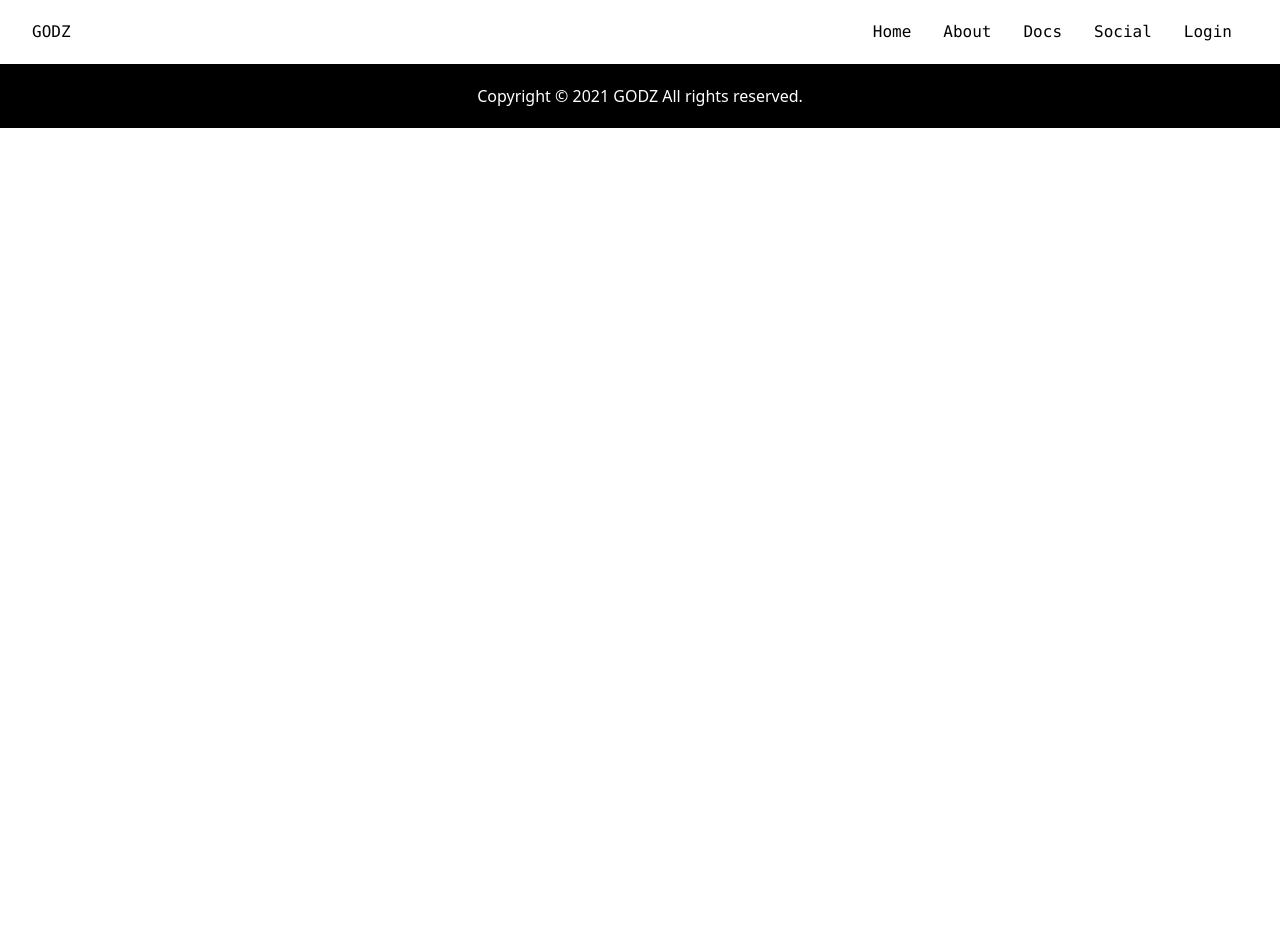
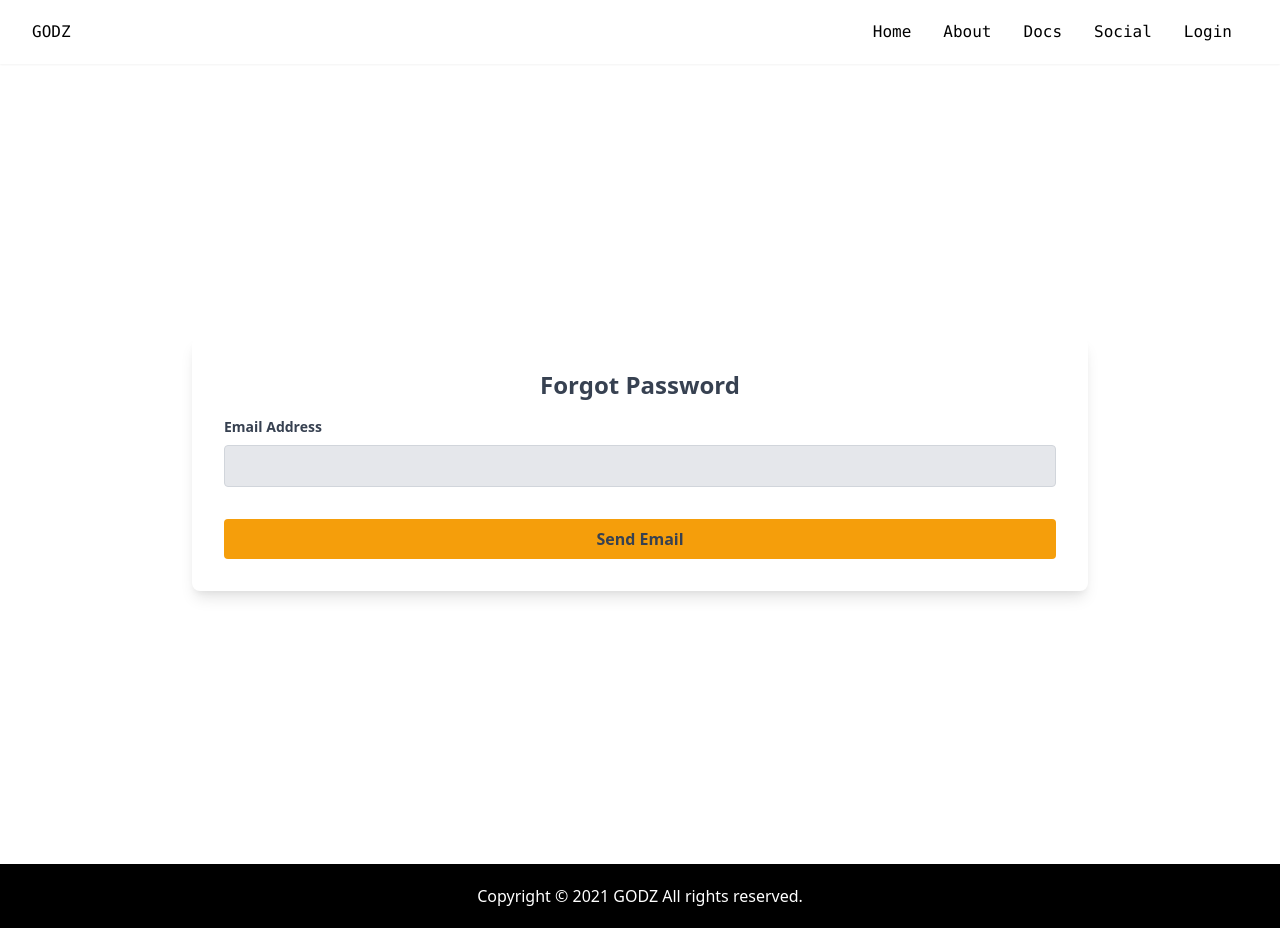
Before and after one commit to sjosegarcia/goji-react, a React (Create React App) app: page /forgot-password in a window 1280 px wide. Before the commit the page ends 800 px from the top, so only its background shows below. Built offline with nearby package versions, Linux system fonts and the light colour scheme; no server answers.

Commit message:
added forgot password page

```diff
--- a/src/App.tsx
+++ b/src/App.tsx
@@ -1,12 +1,13 @@
 import React, { useState, useEffect } from 'react';
 import { Switch, Route } from 'react-router-dom';
 import './App.css';
-import Signup from 'pages/signup';
-import Home from './pages/home';
+import Signup from 'pages/Signup';
+import Home from './pages/Home';
 import Navbar from './components/Navbar';
 import Footer from './components/Footer';
 import Dropdown from './components/DropDown';
-import Login from './pages/login';
+import Login from './pages/Login';
+import ForgotPassword from 'pages/ForgotPassword';
 
 function App() {
 	const [isOpen, setIsOpen] = useState(false);
@@ -40,6 +41,7 @@ function App() {
 				<Route path="/social" />
 				<Route path="/login" component={Login} />
 				<Route path="/signup" component={Signup} />
+				<Route path="/forgot-password" component={ForgotPassword} />
 			</Switch>
 			<Footer />
 		</>
--- /dev/null
+++ b/src/components/ForgotPasswordForm.tsx
@@ -0,0 +1,75 @@
+import React, { FC } from 'react';
+import { useForm, SubmitHandler } from 'react-hook-form';
+import * as yup from 'yup';
+import { yupResolver } from '@hookform/resolvers/yup';
+import { auth } from '../lib/firebase';
+import { useAuthState } from 'react-firebase-hooks/auth';
+import { Redirect } from 'react-router-dom';
+
+const ForgotPasswordForms: FC = () => {
+	const schema = yup.object().shape({
+		emailAddress: yup
+			.string()
+			.email('Please provide a valid email address')
+			.required('Please provide a valid email address'),
+	});
+
+	const {
+		register,
+		handleSubmit,
+		formState: { errors },
+	} = useForm({
+		defaultValues: {
+			emailAddress: '',
+		},
+		resolver: yupResolver(schema),
+	});
+	const onSubmit: SubmitHandler<String> = (data) => console.log(data);
+
+	const [user] = useAuthState(auth);
+
+	if (user) return <Redirect to="/" />;
+
+	return (
+		<div className="bg-white h-screen flex flex-col justify-center">
+			<div className="py-6">
+				<div className="flex bg-white rounded-lg shadow-lg overflow-hidden mx-auto max-w-sm lg:max-w-4xl">
+					<div className="w-full p-8 lg:w">
+						<h2 className="text-2xl font-semibold text-gray-700 text-center">
+							Forgot Password
+						</h2>
+						<div className="mt-4">
+							<label className="block text-gray-700 text-sm font-bold mb-2">
+								Email Address
+							</label>
+							<input
+								{...register('emailAddress')}
+								className={`text-gray-700 focus:outline-none focus:shadow-outline border  ${
+									errors.emailAddress
+										? 'border-red-500 bg-red-200'
+										: 'border-gray-300 bg-gray-200'
+								} rounded py-2 px-4 block w-full appearance-none`}
+								type="email"
+							/>
+							{errors.emailAddress && (
+								<span className="text-bold text-xs text-red-500">
+									{errors.emailAddress.message}
+								</span>
+							)}
+						</div>
+						<div className="mt-8">
+							<button
+								onClick={handleSubmit(onSubmit)}
+								className="bg-yellow-500 text-gray-700 font-bold py-2 px-4 w-full rounded hover:bg-yellow-300"
+							>
+								Send Email
+							</button>
+						</div>
+					</div>
+				</div>
+			</div>
+		</div>
+	);
+};
+
+export default ForgotPasswordForms;
--- a/src/components/LoginForms.tsx
+++ b/src/components/LoginForms.tsx
@@ -4,12 +4,22 @@ import * as yup from 'yup';
 import { yupResolver } from '@hookform/resolvers/yup';
 import { Login } from 'types/user.interface';
 import { auth, firebaseAuthProviders } from '../lib/firebase';
-import { useAuthState } from 'react-firebase-hooks/auth';
+import {
+	useAuthState,
+	useSignInWithEmailAndPassword,
+} from 'react-firebase-hooks/auth';
 import { Redirect } from 'react-router-dom';
 
 const LoginForms: FC = () => {
 	const googleAuth = new firebaseAuthProviders.GoogleAuthProvider();
 	const appleAuth = new firebaseAuthProviders.OAuthProvider('apple.com');
+
+	const [
+		signInWithEmailAndPassword,
+		emailAndPassUser,
+		emailAndPassLoading,
+		emailAndPassError,
+	] = useSignInWithEmailAndPassword(auth);
 
 	function signInWithGoogle() {
 		return auth.signInWithPopup(googleAuth);
@@ -17,10 +27,6 @@ const LoginForms: FC = () => {
 
 	function signInWithApple() {
 		return auth.signInWithPopup(appleAuth);
-	}
-
-	function signInWithEmailAndPassword(emailAddress: string, password: string) {
-		return auth.signInWithEmailAndPassword(emailAddress, password);
 	}
 
 	const schema = yup.object().shape({
@@ -42,9 +48,9 @@ const LoginForms: FC = () => {
 	const onSubmit: SubmitHandler<Login> = (data) =>
 		signInWithEmailAndPassword(data.emailAddress, data.password);
 
-	const [user, loading, error] = useAuthState(auth);
+	const [user] = useAuthState(auth);
 
-	if (user) return <Redirect to="/" />;
+	if (user || emailAndPassUser) return <Redirect to="/" />;
 
 	return (
 		<div className="bg-white h-screen flex flex-col justify-center">
@@ -136,7 +142,7 @@ const LoginForms: FC = () => {
 								<label className="block text-gray-700 text-sm font-bold mb-2">
 									Password
 								</label>
-								<a href="/" className="text-xs text-gray-500">
+								<a href="/forgot-password" className="text-xs text-gray-500">
 									Forget Password?
 								</a>
 							</div>
@@ -156,12 +162,14 @@ const LoginForms: FC = () => {
 							)}
 						</div>
 						<div className="mt-8">
-							{error && (
-								<span className="text-bold text-xs text-red-500">{error}</span>
+							{emailAndPassError && (
+								<span className="text-bold text-xs text-red-500">
+									{emailAndPassError.message}
+								</span>
 							)}
 							<button
 								onClick={handleSubmit(onSubmit)}
-								disabled={loading}
+								disabled={emailAndPassLoading}
 								className="bg-yellow-500 text-gray-700 font-bold py-2 px-4 w-full rounded hover:bg-yellow-300"
 							>
 								Login
--- a/src/components/Navbar.tsx
+++ b/src/components/Navbar.tsx
@@ -36,7 +36,6 @@ const Navbar: FC<NavbarProps> = (props: NavbarProps) => {
 					/>
 				</svg>
 			</div>
-			<span>{user === undefined}</span>
 			<div className="pr-8 md:block  hidden">
 				<Link to="/" className="p-4">
 					Home
--- a/src/components/RegistrationForm.tsx
+++ b/src/components/RegistrationForm.tsx
@@ -3,6 +3,9 @@ import { UserVerify } from 'types/user.interface';
 import { useForm, SubmitHandler } from 'react-hook-form';
 import * as yup from 'yup';
 import { yupResolver } from '@hookform/resolvers/yup';
+import { auth } from '../lib/firebase';
+import { useAuthState } from 'react-firebase-hooks/auth';
+import { Redirect } from 'react-router-dom';
 
 const RegistrationForms: FC = () => {
 	const schema = yup.object().shape({
@@ -41,15 +44,18 @@ const RegistrationForms: FC = () => {
 	});
 	const onSubmit: SubmitHandler<UserVerify> = (data) => console.log(data);
 
+	const [user] = useAuthState(auth);
+
+	if (user) return <Redirect to="/" />;
+
 	return (
 		<div className="bg-white h-screen flex flex-col justify-center">
 			<div className="py-6">
 				<div className="flex bg-white rounded-lg shadow-lg overflow-hidden mx-auto max-w-sm lg:max-w-4xl">
 					<div className="w-full p-8 lg:w">
 						<h2 className="text-2xl font-semibold text-gray-700 text-center">
-							GODZ
+							Registration
 						</h2>
-						<p className="text-xl text-gray-600 text-center">Welcome back!</p>
 						<div className="mt-4">
 							<div className="flex justify-between">
 								<label className="block text-gray-700 text-sm font-bold mb-2">
--- /dev/null
+++ b/src/pages/ForgotPassword.tsx
@@ -0,0 +1,12 @@
+import React, { FC } from 'react';
+import ForgotPasswordForms from 'components/ForgotPasswordForm';
+
+const Signup: FC = () => {
+	return (
+		<>
+			<ForgotPasswordForms />
+		</>
+	);
+};
+
+export default Signup;
```
